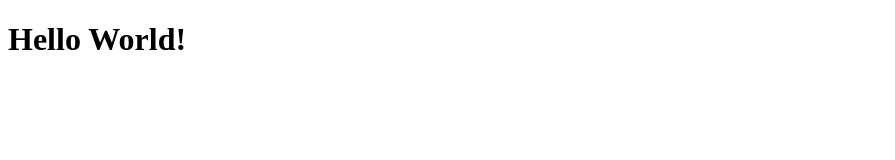
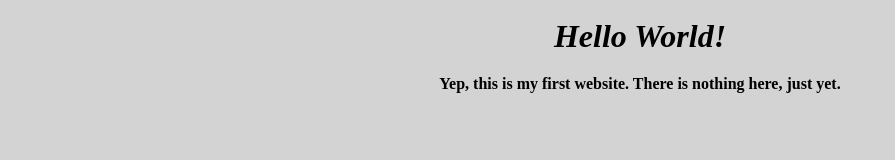
Before and after one commit to irondude14/my-first-website, a plain HTML site: page index.html in a window 1280 px wide. Shown: the whole page, without its empty margins (0-895 px from the left). Drawn offline with Linux system fonts and the light colour scheme.

Commit message:
add style.css, connect to index.html

```diff
--- a/index.html
+++ b/index.html
@@ -1,9 +1,11 @@
 <!DOCTYPE html>
 <html lang="en">
     <head>
+        <link rel="stylesheet" href="style.css"/>
         <title>My First Website</title>
     </head>
     <body>
         <h1>Hello World!</h1>
+        <h3>Yep, this is my first website. There is nothing here, just yet.</h3>
     </body>
 </html>
--- /dev/null
+++ b/style.css
@@ -0,0 +1,18 @@
+body {
+    background: lightgray;
+}
+
+h1 {
+    font-style: italic;
+    text-align: center;
+    margin: auto;
+    padding: 10px;
+}
+
+h3 {
+    font-size: medium;
+    font-style: normal;
+    text-align: center;
+    margin: auto;
+    padding: 10px;
+}
```
